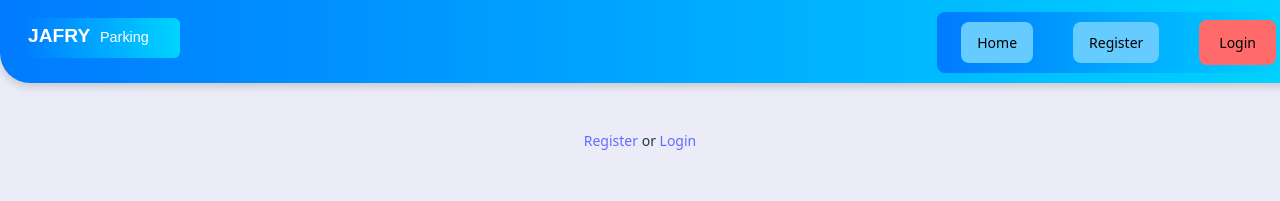
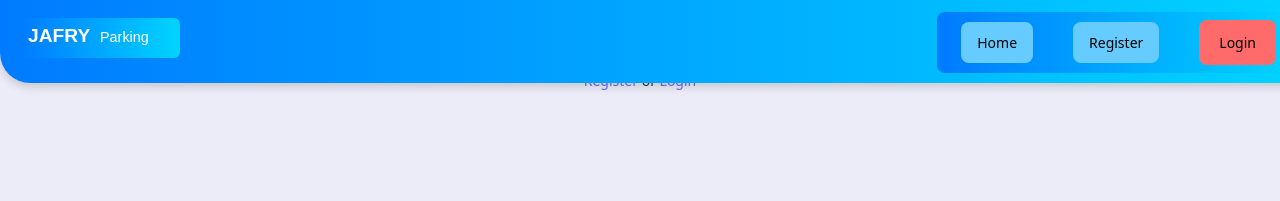
Before and after one commit to JafryParking/JennyFEReact, a React (Vite) app: page / in a window 1280 px wide. Shown: the top 201 px of the page. Built offline with nearby package versions, Linux system fonts and the light colour scheme.

Commit message:
fixar lite css

```diff
--- a/src/App.css
+++ b/src/App.css
@@ -2,7 +2,8 @@
   max-width: 500px;
   margin: 0 auto;
   margin-bottom: auto;
-   padding-top: 130px;
+  padding-top: 70px;
+
 }
 * {
   font-size: 14px;
--- a/src/index.css
+++ b/src/index.css
@@ -39,7 +39,7 @@ body {
   align-items: center;
   justify-content: center;
   min-width: 320px;
-  min-height: 100vh;
+  /* min-height: 100vh; */
   background-color: #ebecf7 !important; /* Ljusrosa bakgrund */
   transition: background-color 0.3s ease; /* Smooth background transition */
 }
@@ -65,7 +65,7 @@ button {
 }
 
 button:hover {
-  background-color: #646cff;
+  /* background-color: #646cff; */
   transform: scale(1.05); /* Slight scale effect on hover */
   color: white;
 }
--- a/src/pages/user.module.css
+++ b/src/pages/user.module.css
@@ -1,7 +1,7 @@
 /* Grundläggande stilar för användarsidan */
 div.userPage {
+  box-sizing:  border-box;
   max-width: 500px;
-  width: 95vw;
   padding: 1rem;
   background-color: #fbfbfb;
   display: flex;
@@ -143,7 +143,7 @@ p.parkingFee{
 /* Media Queries för responsiv design */
 @media (max-width: 768px) {
   div.userPage {
-    width: 90vw;
+    width: 95vw;
   }
 
 
```
